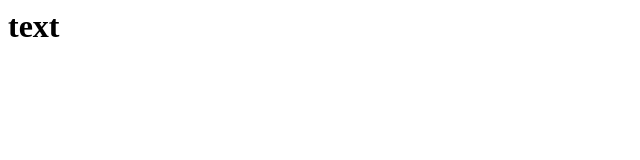
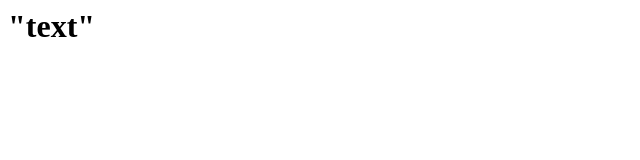
Before and after one commit to mrpikle/englishproject, a plain HTML site: page index.html in a window 1280 px wide. Shown: the full height of the page, 0-640 px from the left. Drawn offline with Linux system fonts and the light colour scheme.

Commit message:
Update index.html

```diff
--- a/index.html
+++ b/index.html
@@ -1 +1 @@
-<h1>text<h1>
+<h1>"text"<h1>
```
